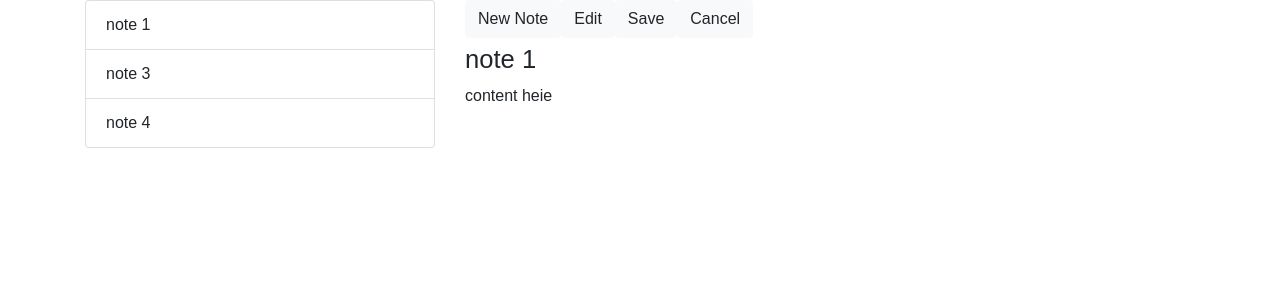
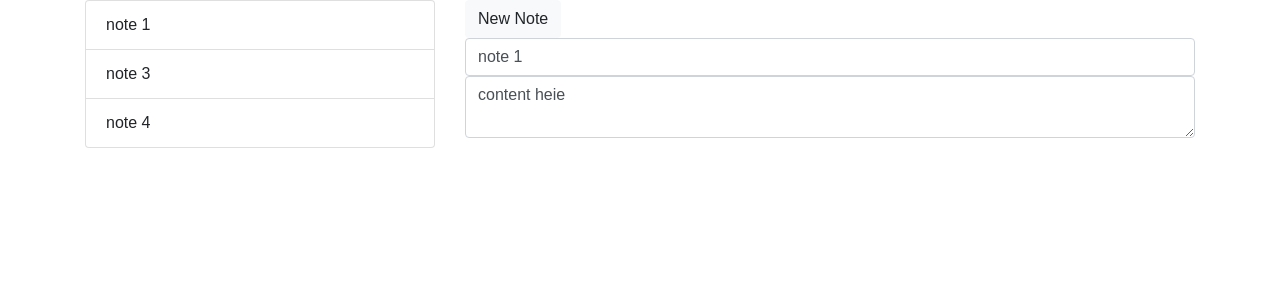
Before and after one commit to thongphamduy/my-note, a React (Create React App) app: page / in a window 1280 px wide. Both pictures are taken after a click on the item "note 1". Shown: the top 300 px of the page. Built offline with nearby package versions, Linux system fonts and the light colour scheme.

Commit message:
be able to add note, edit existing note

```diff
--- a/src/components/menu.js
+++ b/src/components/menu.js
@@ -1,11 +1,8 @@
 import React from 'react';
 
-const Menu = () => (
+const Menu = ({ onAddNewNote }) => (
   <div>
-    <button type="button" className="btn btn-light">New Note</button>
-    <button type="button" className="btn btn-light">Edit</button>
-    <button type="button" className="btn btn-light">Save</button>
-    <button type="button" className="btn btn-light">Cancel</button>
+    <button type="button" className="btn btn-light" onClick={onAddNewNote}>New Note</button>
   </div>
 );
 
--- a/src/components/note.js
+++ b/src/components/note.js
@@ -1,12 +1,27 @@
 import React from 'react';
 import PropTypes from 'prop-types';
 
-const Note = ({ note }) => (
-  <div>
-    <h2><small>{note.title}</small></h2>
-    <div>{note.content}</div>
-  </div>
-);
+class Note extends React.Component {
+
+  constructor(props) {
+    super(props);
+    this.handleOnchangeNote=this.handleOnchangeNote.bind(this);
+  }
+
+  handleOnchangeNote(e, type) {
+    this.props.onUpdateNote(e.target.value, this.props.note.id, type);
+  }
+
+  render() {
+    const { note } = this.props;
+    return (
+      <form className="form-group">
+        <input  className="form-control" type="text" value={note.title} onChange={(e) => this.handleOnchangeNote(e, 'title')}/>
+        <textarea className="form-control" value={note.content} onChange={(e) => this.handleOnchangeNote(e, 'content')}/>
+      </form>
+    );
+  }
+}
 
 Note.propTypes = {
   note: PropTypes.shape({
--- a/src/containers/container.js
+++ b/src/containers/container.js
@@ -7,25 +7,52 @@ export default class Container extends React.Component {
   constructor(props) {
     super(props);
     this.handleOnClick = this.handleOnClick.bind(this);
-    this.state = {selectedNoteId: null};
+    this.state = {selectedNoteId: null, notes: [...this.props.data]};
+    this.handleAddNewNote = this.handleAddNewNote.bind(this);
+    this.onUpdateNote = this.onUpdateNote.bind(this);
   }
 
   handleOnClick(id) {
     this.setState({selectedNoteId: id});
   }
 
+  handleAddNewNote(){
+    const currentNotes = this.state.notes;
+    const id = new Date().getTime();
+    this.setState({notes: [
+      {
+        title: "",
+        content: "",
+        id,
+      },
+      ...currentNotes
+    ],
+    selectedNoteId: id,
+    })
+  }
+
+  onUpdateNote(value, id, type) {
+    const notes = this.state.notes;
+    const updatingNoteIndex = notes.findIndex(note => note.id === id);
+    notes[updatingNoteIndex][type] = value;
+    this.setState({
+      selectedNoteId: id,
+      notes,
+    })
+  }
+
   render() {
     const { selectedNoteId } = this.state;
-    const { data } = this.props;
-    const noteToDisplay = data.find(note => note.id === selectedNoteId);
+    const { notes } = this.state;
+    const noteToDisplay = notes.find(note => note.id === selectedNoteId);
     return (
       <div className="row">
         <div className="col-sm-4">
-          <NoteList list = {data} onClick={this.handleOnClick}/>
+          <NoteList list = {notes} onClick={this.handleOnClick}/>
         </div>
         <div className="col-sm-8">
-          <Menu/>
-          {noteToDisplay && <Note note = {noteToDisplay}/>}
+          <Menu onAddNewNote={this.handleAddNewNote}/>
+          {noteToDisplay && <Note note={noteToDisplay} onUpdateNote={this.onUpdateNote}/>}
         </div>
       </div>
     );
```
